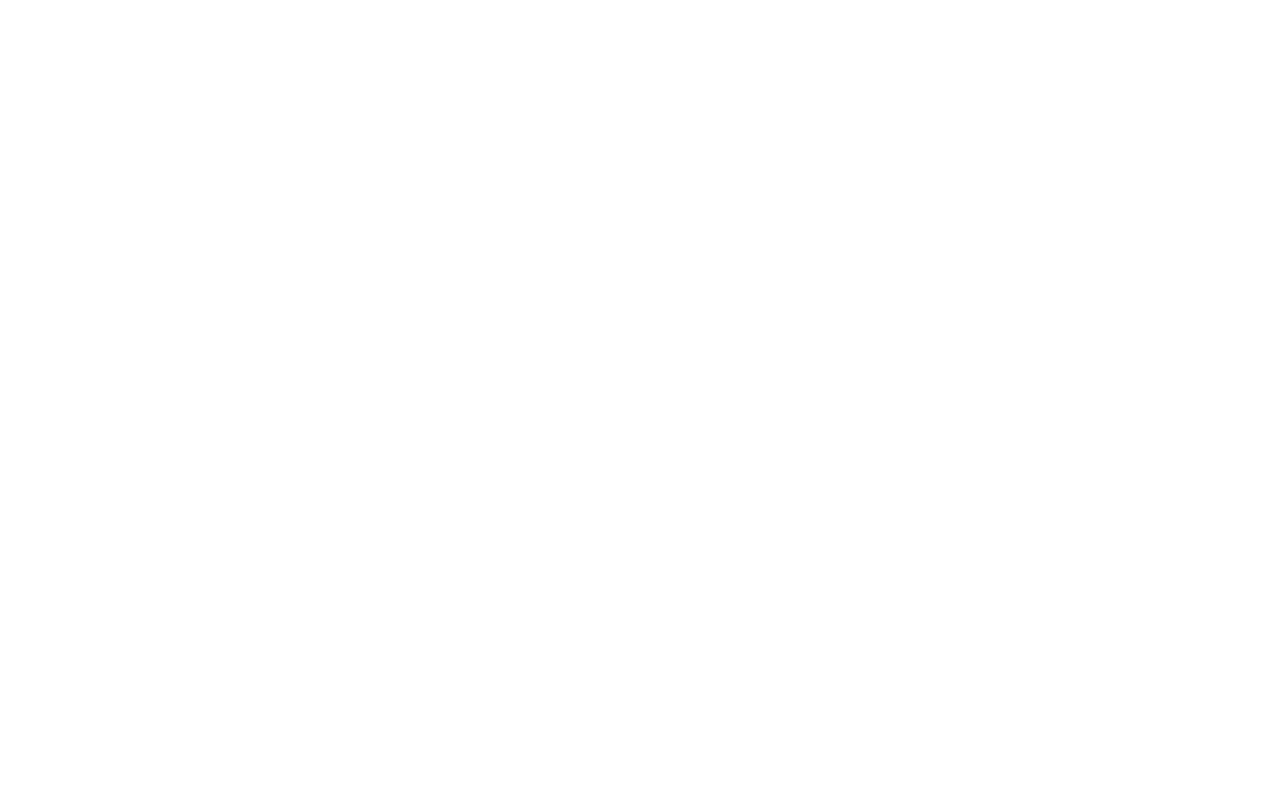
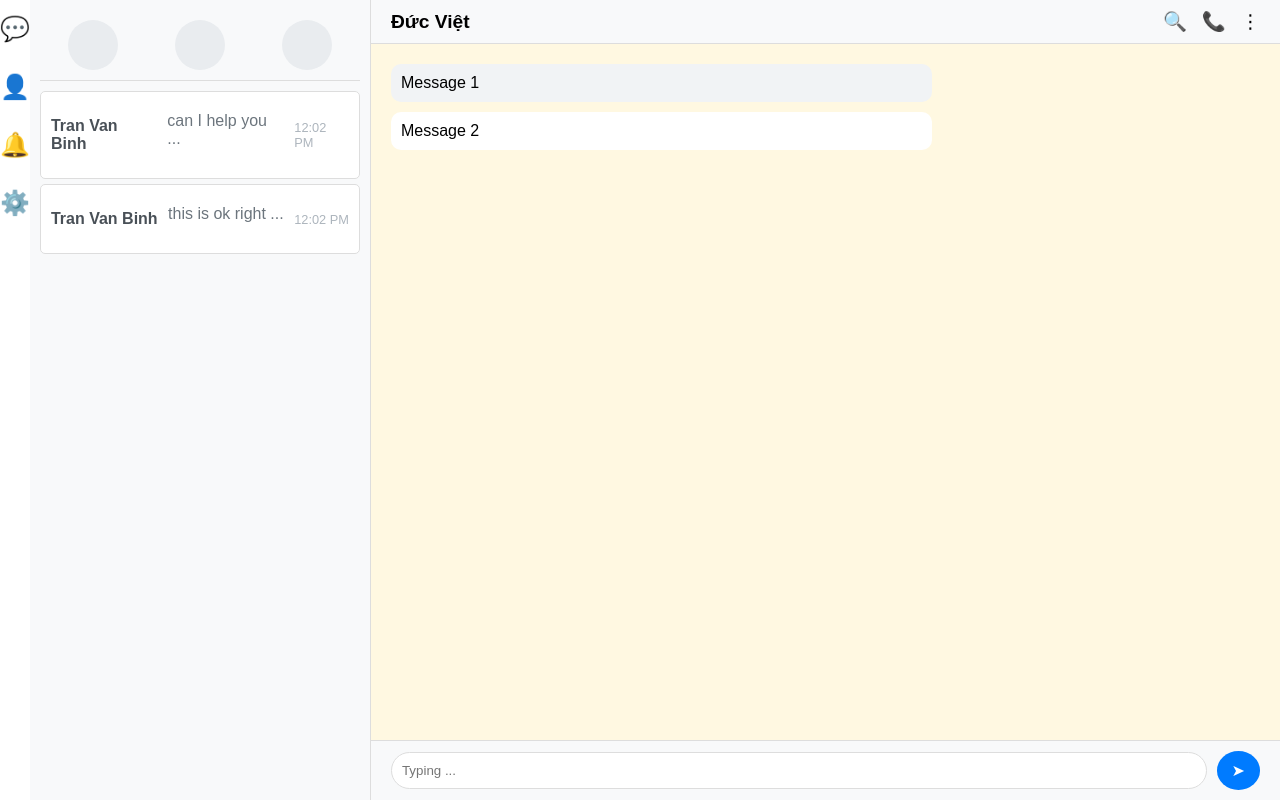
Before and after one commit to SE1868-NJ/SWP391_G5_SE1868, a React (Create React App) app: page /support in a window 1280 px wide. Before the commit this address had no page. Built offline with nearby package versions, Linux system fonts and the light colour scheme.

Commit message:
init support chatbox

```diff
--- a/src/App.js
+++ b/src/App.js
@@ -1,5 +1,6 @@
 // import logo from './logo.svg';
 import "./App.css";
+import ChatUI from "./router/chatbox/ChatAdmin";
 
 import Dashboard from "./router/Dashboard/Dashboard";
 import { BrowserRouter as Router, Route, Routes } from "react-router-dom";
@@ -10,6 +11,8 @@ function App() {
       <div>
         <Routes>
           <Route path="/" element={<Dashboard />} />
+          <Route path="/support" element={<ChatUI />} />
+
         </Routes>
       </div>
     </Router>
--- /dev/null
+++ b/src/layout/components/user/avatar/Avatar.jsx
@@ -0,0 +1,5 @@
+export const Avatar = () =>{
+    return (
+        <></>
+    )
+}
--- /dev/null
+++ b/src/router/chatbox/ChatAdmin.js
@@ -0,0 +1,60 @@
+import React from "react";
+import "./chatadmin.css"; // Đảm bảo bạn tạo file CSS để định dạng
+
+const ChatUI = () => {
+  return (
+    <div className="chat-ui-container">
+      {/* Sidebar */}
+      <div className="chat-sidebar-icons">
+          <div className="icon">💬</div>
+          <div className="icon">👤</div>
+          <div className="icon">🔔</div>
+          <div className="icon">⚙️</div>
+        </div>
+      <div className="chat-sidebar">
+
+        <div className="chat-user-list">
+          <div className="user"></div>
+          <div className="user"></div>
+          <div className="user"></div>
+        </div>
+        <div className="chat-history">
+          <div className="history-item">
+            <span className="username">Tran Van Binh</span>
+            <span className="message">can I help you ...</span>
+            <span className="time">12:02 PM</span>
+          </div>
+          <div className="history-item">
+            <span className="username">Tran Van Binh</span>
+            <span className="message">this is ok right ...</span>
+            <span className="time">12:02 PM</span>
+          </div>
+        </div>
+      </div>
+
+      {/* Chat Area */}
+      <div className="chat-main">
+        <div className="chat-header">
+          <div className="chat-header-user">Đức Việt</div>
+          <div className="chat-header-actions">
+            <span>🔍</span>
+            <span>📞</span>
+            <span>⋮</span>
+          </div>
+        </div>
+
+        <div className="chat-messages">
+          <div className="message">Message 1</div>
+          <div className="message">Message 2</div>
+        </div>
+
+        <div className="chat-input">
+          <input type="text" placeholder="Typing ..." />
+          <button>➤</button>
+        </div>
+      </div>
+    </div>
+  );
+};
+
+export default ChatUI;
--- /dev/null
+++ b/src/router/chatbox/chatadmin.css
@@ -0,0 +1,152 @@
+.chat-ui-container {
+    display: flex;
+    height: 100vh;
+    font-family: Arial, sans-serif;
+  }
+
+  /* Sidebar */
+  .chat-sidebar {
+    width: 25%;
+    background-color: #f8f9fa;
+    display: flex;
+    flex-direction: column;
+    padding: 10px;
+    border-right: 1px solid #ddd;
+  }
+
+  .chat-sidebar-icons {
+    display: flex;
+    flex-direction: column;
+    align-items: center;
+    margin-bottom: 20px;
+  }
+
+  .chat-sidebar-icons .icon {
+    margin: 15px 0;
+    font-size: 1.5rem;
+    cursor: pointer;
+  }
+
+  .chat-user-list {
+    display: flex;
+    justify-content: space-around;
+    padding: 10px 0;
+    border-bottom: 1px solid #ddd;
+  }
+
+  .chat-user-list .user {
+    width: 50px;
+    height: 50px;
+    background-color: #e9ecef;
+    border-radius: 50%;
+  }
+
+  /* Chat History */
+  .chat-history {
+    margin-top: 10px;
+    flex-grow: 1;
+    overflow-y: auto;
+  }
+
+  .history-item {
+    padding: 10px;
+    margin-bottom: 5px;
+    background-color: #fff;
+    border-radius: 5px;
+    border: 1px solid #ddd;
+    display: flex;
+    justify-content: space-between;
+    align-items: center;
+  }
+
+  .history-item .username {
+    font-weight: bold;
+    color: #495057;
+  }
+
+  .history-item .message {
+    color: #6c757d;
+  }
+
+  .history-item .time {
+    font-size: 0.8rem;
+    color: #adb5bd;
+  }
+
+  /* Main Chat Area */
+  .chat-main {
+    flex-grow: 1;
+    background-color: #fff8e1;
+    display: flex;
+    flex-direction: column;
+  }
+
+  .chat-header {
+    display: flex;
+    justify-content: space-between;
+    align-items: center;
+    padding: 10px 20px;
+    background-color: #f8f9fa;
+    border-bottom: 1px solid #ddd;
+  }
+
+  .chat-header-user {
+    font-size: 1.2rem;
+    font-weight: bold;
+  }
+
+  .chat-header-actions span {
+    margin-left: 15px;
+    cursor: pointer;
+    font-size: 1.2rem;
+  }
+
+  .chat-messages {
+    flex-grow: 1;
+    padding: 20px;
+    overflow-y: auto;
+  }
+
+  .message {
+    padding: 10px;
+    background-color: #fff;
+    border-radius: 10px;
+    margin-bottom: 10px;
+    max-width: 60%;
+  }
+
+  .message:nth-child(odd) {
+    background-color: #f1f3f5;
+    align-self: flex-start;
+  }
+
+  .message:nth-child(even) {
+    align-self: flex-end;
+  }
+
+  /* Input Area */
+  .chat-input {
+    display: flex;
+    padding: 10px 20px;
+    background-color: #f8f9fa;
+    border-top: 1px solid #ddd;
+    align-items: center;
+  }
+
+  .chat-input input {
+    flex-grow: 1;
+    padding: 10px;
+    border: 1px solid #ddd;
+    border-radius: 20px;
+  }
+
+  .chat-input button {
+    margin-left: 10px;
+    padding: 10px 15px;
+    background-color: #007bff;
+    color: white;
+    border: none;
+    border-radius: 50%;
+    cursor: pointer;
+    font-size: 1rem;
+  }
```
